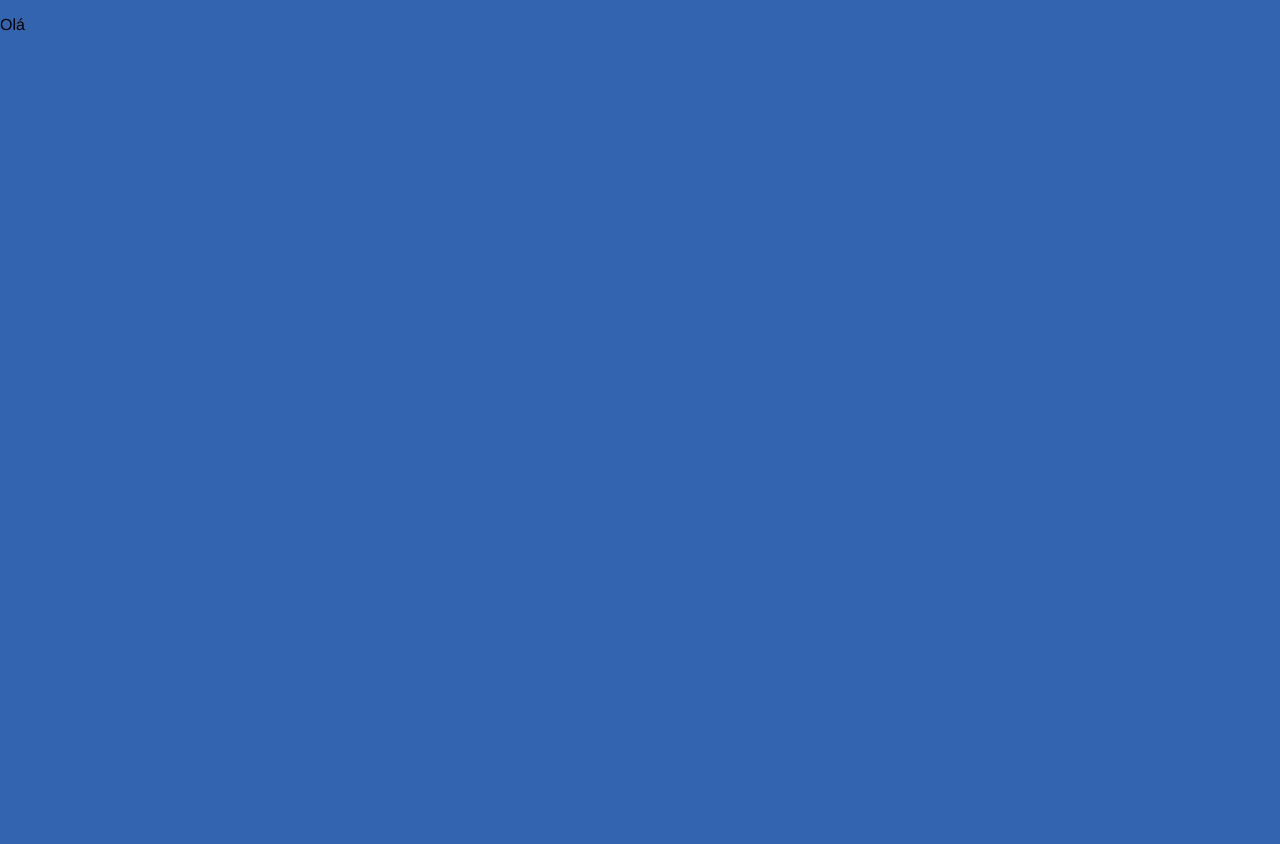
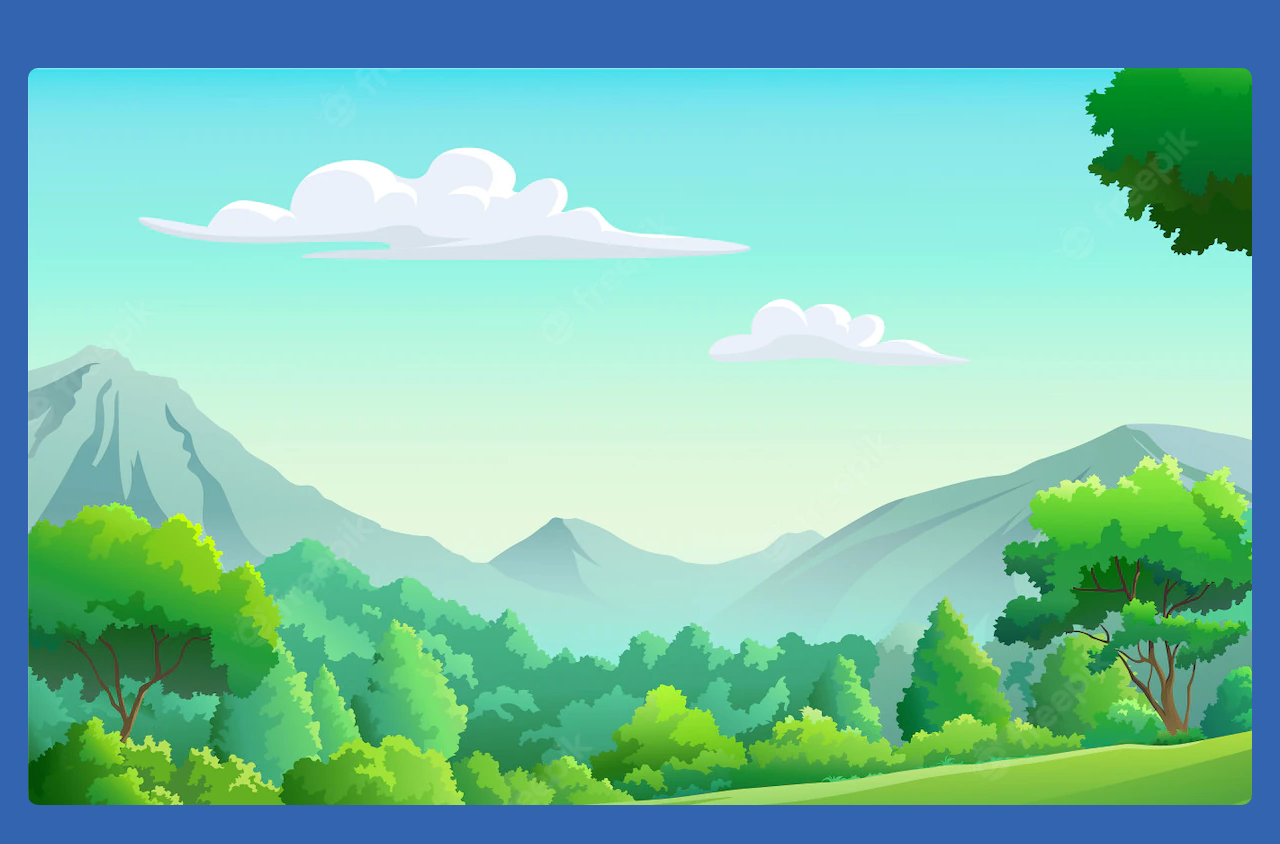
Before and after one commit to oharaju/pokedex-react, a React (Create React App) app: page / in a window 1280 px wide. Shown: the top 844 px of the page. Before the commit the page ends 800 px from the top, so only its background shows below. Built offline with nearby package versions, Linux system fonts and the light colour scheme.

Commit message:
feat: add image as background in container

```diff
--- a/src/components/Section/index.jsx
+++ b/src/components/Section/index.jsx
@@ -1,11 +1,9 @@
-import { Card } from './styles';
+import { Container } from './styles';
 
 function Section() {
   return(
     <>
-      <Card>
-        <p>Olá</p>
-      </Card>
+      <Container></Container>
     </>
   )
 }
--- a/src/components/Section/styles.js
+++ b/src/components/Section/styles.js
@@ -1,6 +1,13 @@
 import styled from 'styled-components';
+import image from '../../images/wallpaper-florest.png';
 
-export const Card = styled.div`
-  width: 200px;
-  height: 200px;
+export const Container = styled.div`
+  background-image: url(${image});
+  padding: 20px;
+  height: 697px;
+  font-size: 20px;
+  border-radius: 10px;
+  display: flex;
+  flex-direction: column;
+  align-items: center;
 `
--- a/src/globalStyles.js
+++ b/src/globalStyles.js
@@ -3,8 +3,7 @@
 const GlobalStyle = createGlobalStyle`
   body {
     background-color: #3264AF;
-    margin: 0;
-    padding: 0;
+    padding: 60px 20px;
     font-family: Open-Sans, Helvetica, Sans-Serif;
   }
 `;
```
Also changed, not shown: src/images/wallpaper-florest.png (added).
